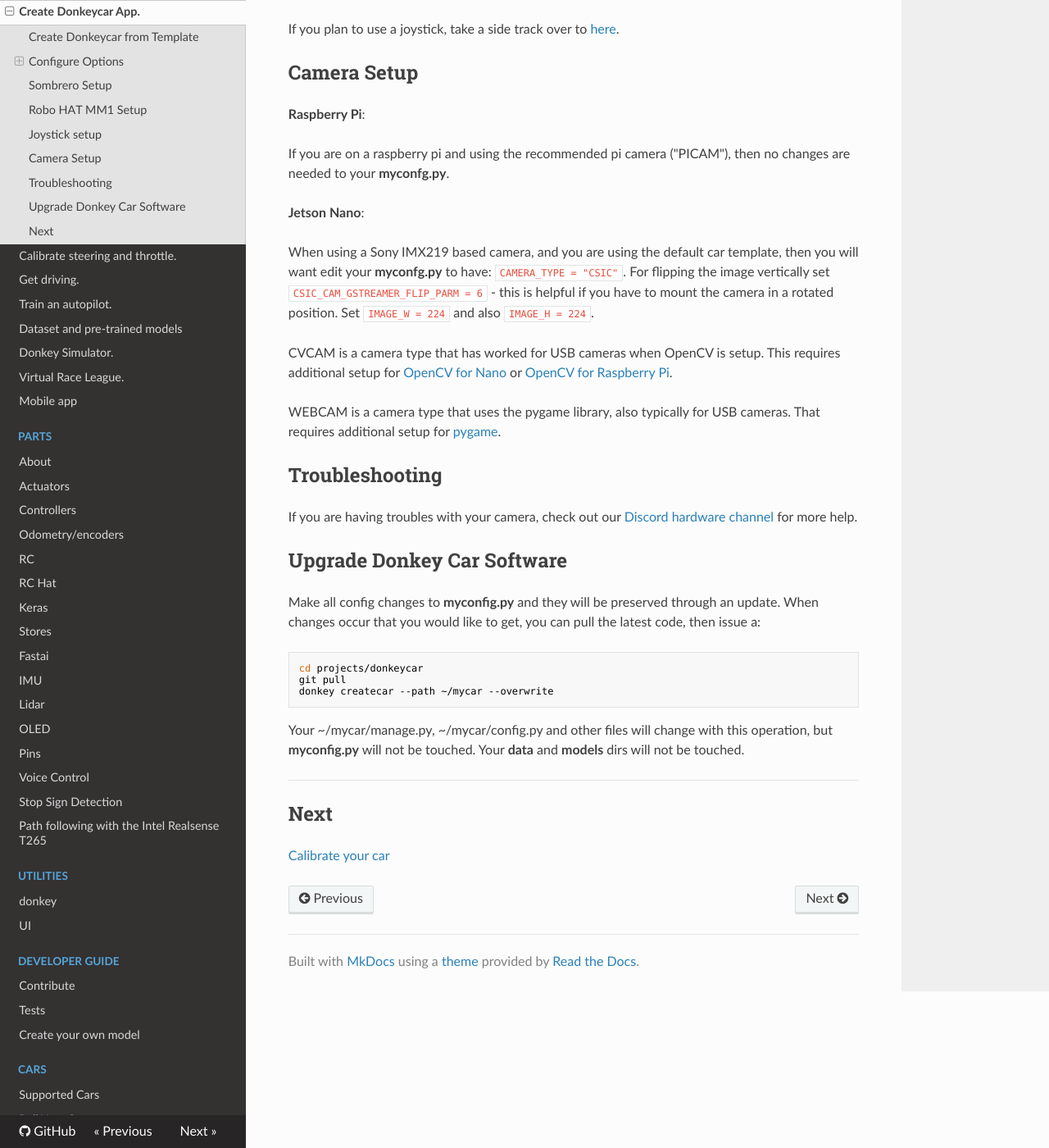
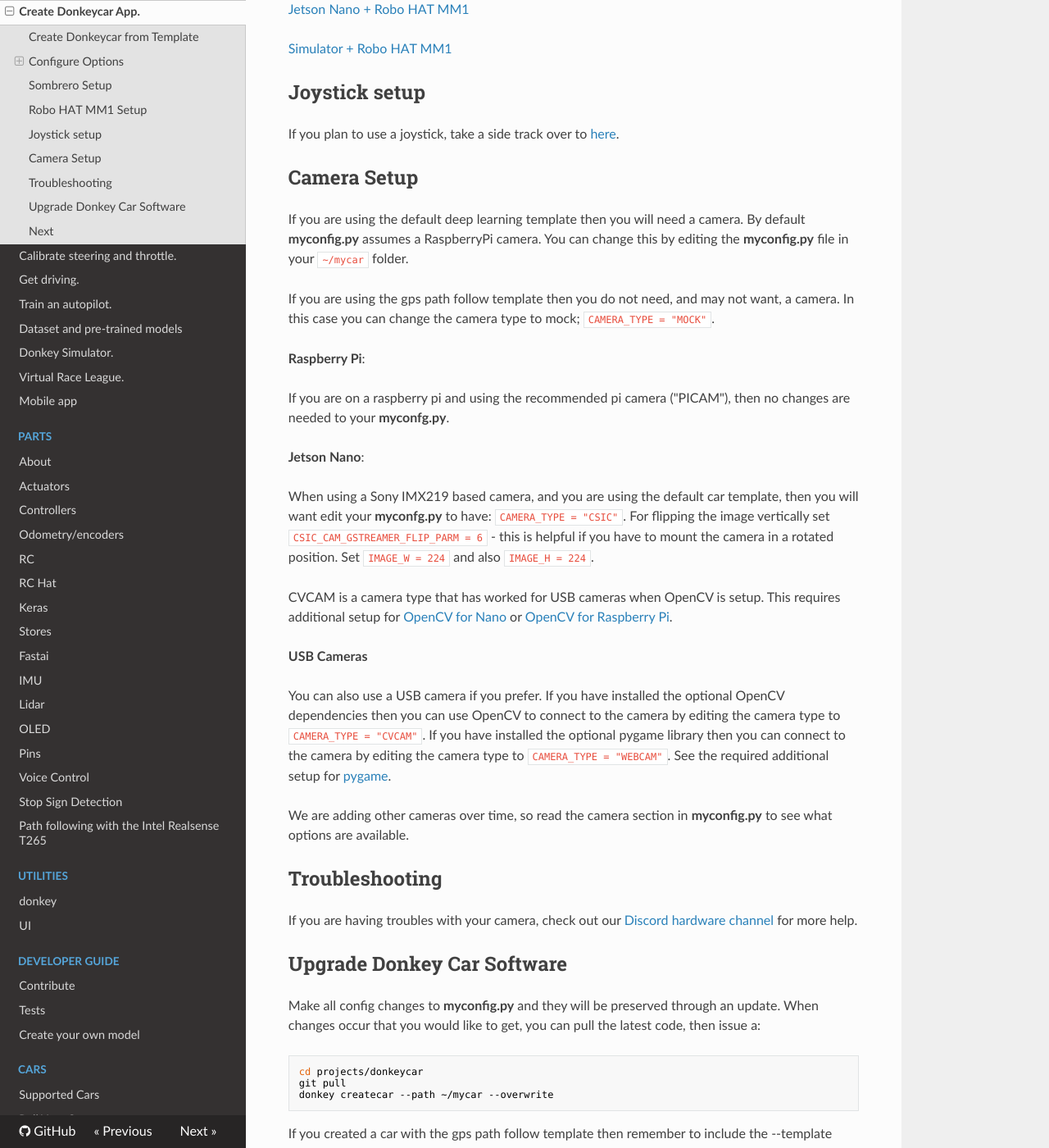
Before and after one commit to autorope/donkeydocs, an MkDocs documentation site: the page built from docs/guide/create_application.md, in a window 1280 px wide and 1400 px high, scrolled down 3294 px. Shown: the whole window at 82% size. Built offline with MkDocs 1.6.1, drawn with Linux system fonts in a browser that asks for light colours; nearby versions of some CDN libraries; some of the changed text lies outside the part shown.

Commit message:
add info on how t create a path follow application.

````diff
--- a/docs/guide/create_application.md
+++ b/docs/guide/create_application.md
@@ -8,6 +8,12 @@ Create a set of files to control your Donkey with this command:
 
 ```bash
 donkey createcar --path ~/mycar
+```
+
+That creates a car using the default deep learning template.  You can also create a car the uses the gps path follow template;
+
+```bash
+donkey createcar --template=path_follow --path ~/mycar
 ```
 
 See also more information on [createcar.](/utility/donkey/#create-car)
@@ -149,6 +155,10 @@ If you plan to use a joystick, take a side track over to [here](/parts/controlle
 
 ## Camera Setup
 
+If you are using the default deep learning template then you will need a camera.  By default __myconfig.py__ assumes a RaspberryPi camera.  You can change this by editing the __myconfig.py__ file in your `~/mycar` folder.
+
+If you are using the gps path follow template then you do not need, and may not want, a camera.  In this case you can change the camera type to mock; `CAMERA_TYPE = "MOCK"`.
+
 **Raspberry Pi**:
 
 If you are on a raspberry pi and using the recommended pi camera ("PICAM"), then no changes are needed to your __myconfg.py__.
@@ -162,7 +172,11 @@ Set `IMAGE_W = 224` and also `IMAGE_H = 224`.
 
 CVCAM is a camera type that has worked for USB cameras when OpenCV is setup. This requires additional setup for [OpenCV for Nano](/guide/robot_sbc/setup_jetson_nano/#step-4-install-opencv) or [OpenCV for Raspberry Pi](https://www.learnopencv.com/install-opencv-4-on-raspberry-pi/).
 
-WEBCAM is a camera type that uses the pygame library, also typically for USB cameras. That requires additional setup for [pygame](https://www.pygame.org/wiki/GettingStarted).
+**USB Cameras**
+
+You can also use a USB camera if you prefer.  If you have installed the optional OpenCV dependencies then you can use OpenCV to connect to the camera by editing the camera type to `CAMERA_TYPE = "CVCAM"`. If you have installed the optional pygame library then you can connect to the camera by editing the camera type to `CAMERA_TYPE = "WEBCAM"`.  See the required additional setup for [pygame](https://www.pygame.org/wiki/GettingStarted).
+
+We are adding other cameras over time, so read the camera section in __myconfig.py__ to see what options are available.
 
 ## Troubleshooting
 
@@ -178,6 +192,13 @@ git pull
 donkey createcar --path ~/mycar --overwrite
 ```
 
+If you created a car with the gps path follow template then remember to include the --template argument;
+
+```bash
+donkey createcar --template=path_follow --path ~/mycar --overwrite
+```
+
+
 Your ~/mycar/manage.py, ~/mycar/config.py and other files will change with this operation, but __myconfig.py__ will not be touched. Your __data__ and __models__ dirs will not be touched.
 
 -------
````
